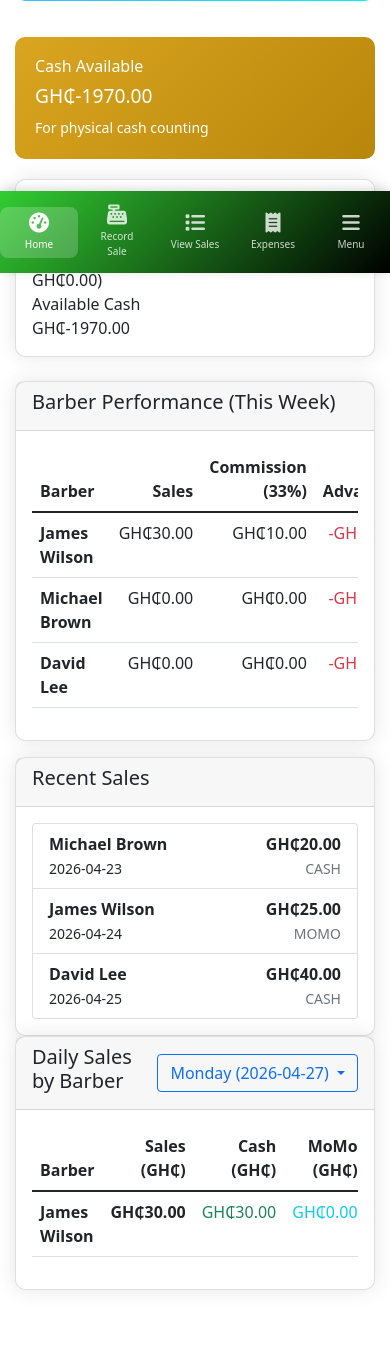
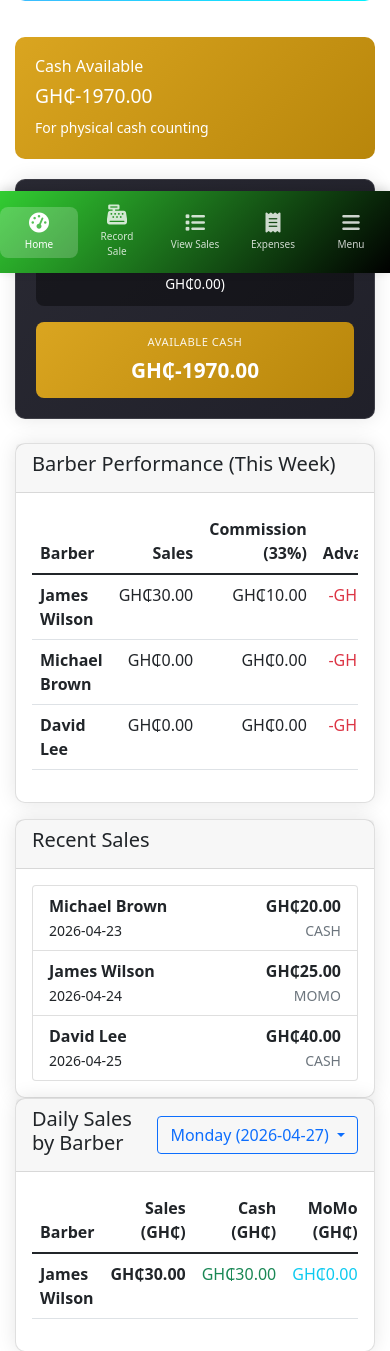
Before and after one commit to AliensOfMars1/sales_recordapp, a Flask app: page /dashboard in a window 390 px wide. Shown: the part 571-1922 px from the top of the page. Before the commit the page ends 1861 px from the top, so only its background shows below. Run offline with Flask 3, Linux system fonts and the light colour scheme; a user stored in the database is signed in; data comes from the database, SQL or seed files in the repository.

Commit message:
mobile responsiveness adjusted

```diff
--- a/app/static/css/helper.css
+++ b/app/static/css/helper.css
@@ -295,21 +295,16 @@ body {
 /* ========== MOBILE BREAKPOINTS ========== */
 @media (max-width: 768px) {
     .sidebar {
-        position: relative;
-        width: 100%;
-        height: auto;
+        display: none !important;
     }
+
     .main-content {
         margin-left: 0;
         width: 100%;
         height: auto;
-        padding: 0 15px;
+        padding: 0 15px 80px 15px; /* bottom padding ensures content not hidden behind bottom nav */
     }
-    /* Hide desktop sidebar on mobile, show bottom nav */
-    .sidebar {
-        display: none !important;
-    }
-    /* Bottom navigation (already defined) */
+
     .bottom-nav {
         position: fixed;
         bottom: 0;
@@ -323,6 +318,7 @@ body {
         z-index: 1000;
         box-shadow: 0 -2px 10px rgba(0,0,0,0.15);
     }
+
     .bottom-nav-item {
         display: flex;
         flex-direction: column;
@@ -336,18 +332,22 @@ body {
         flex: 1;
         text-align: center;
     }
+
     .bottom-nav-item i {
         font-size: 20px;
         margin-bottom: 4px;
     }
+
     .bottom-nav-item span {
         font-size: 10px;
         font-weight: 500;
     }
+
     .bottom-nav-item.active {
         color: white;
         background: rgba(255,255,255,0.2);
     }
+
     .bottom-nav .dropdown-menu {
         position: fixed;
         bottom: 65px;
@@ -358,9 +358,12 @@ body {
         border-radius: 12px;
         padding: 8px 0;
     }
+
     .bottom-nav .dropdown-toggle::after {
         display: none;
     }
+
+    /* Hero section fixes */
     .hero-index {
         min-height: auto !important;
         padding: 40px 0 !important;
@@ -375,22 +378,32 @@ body {
     .hero-index .col-lg-5 {
         margin-top: 30px !important;
     }
+
+    /* Stat cards */
     .stat-card {
         margin-bottom: 15px;
     }
     .stat-card h3 {
         font-size: 1.5rem;
     }
+
+    /* Tables */
     .table-responsive {
         overflow-x: auto;
     }
+
+    /* Sales list cards */
     .barber-group-card {
         flex: 0 0 95%;
         min-width: 280px;
     }
+
+    /* Record sale forms */
     .barber-form-card {
         width: 320px;
     }
+
+    /* Login card */
     .login-card .card-body {
         padding: 1.5rem !important;
     }
@@ -453,3 +466,64 @@ body {
 .expenses-report-container .btn-primary:hover {
     opacity: 0.9;
 }
+
+/* ========== CASH BREAKDOWN CARD STYLES ========== */
+.cash-breakdown-card {
+    background: linear-gradient(135deg, rgba(30, 30, 40, 0.95), rgba(20, 20, 30, 0.95));
+    border: 1px solid rgba(255, 255, 255, 0.1);
+    border-radius: 12px;
+    height: 100%;
+}
+
+.cash-breakdown-card .card-body {
+    padding: 1.25rem;
+}
+
+.cash-breakdown-formula {
+    background: rgba(0, 0, 0, 0.4);
+    border-radius: 8px;
+    padding: 0.75rem;
+    margin-bottom: 1rem;
+}
+
+.cash-breakdown-formula .formula-text {
+    font-size: 0.7rem;
+    color: rgba(255, 255, 255, 0.6);
+    text-align: center;
+    margin-bottom: 0.5rem;
+}
+
+.cash-breakdown-formula .calculation {
+    font-size: 0.85rem;
+    color: white;
+    text-align: center;
+    font-weight: 500;
+    word-break: break-word;
+}
+
+.cash-breakdown-total {
+    background: linear-gradient(135deg, #DAA520 0%, #B8860B 100%);
+    border-radius: 8px;
+    padding: 0.75rem;
+    text-align: center;
+}
+
+.cash-breakdown-total .label {
+    font-size: 0.7rem;
+    text-transform: uppercase;
+    letter-spacing: 0.5px;
+    color: rgba(255, 255, 255, 0.9);
+    margin-bottom: 0.25rem;
+}
+
+.cash-breakdown-total .value {
+    font-size: 1.3rem;
+    font-weight: bold;
+    color: white;
+}
+
+.cash-breakdown-total .small-label {
+    font-size: 0.65rem;
+    color: rgba(255, 255, 255, 0.7);
+    margin-top: 0.25rem;
+}
```
